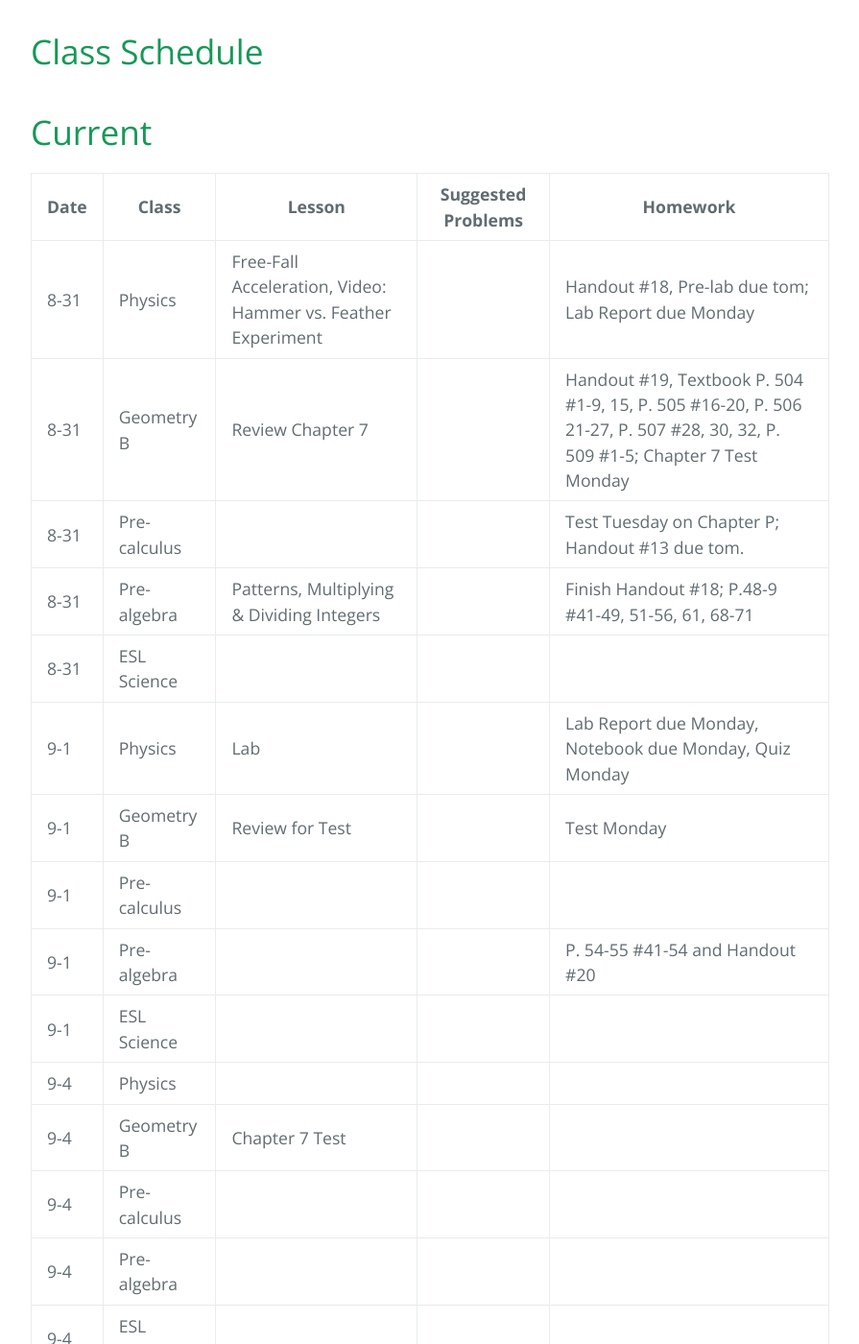
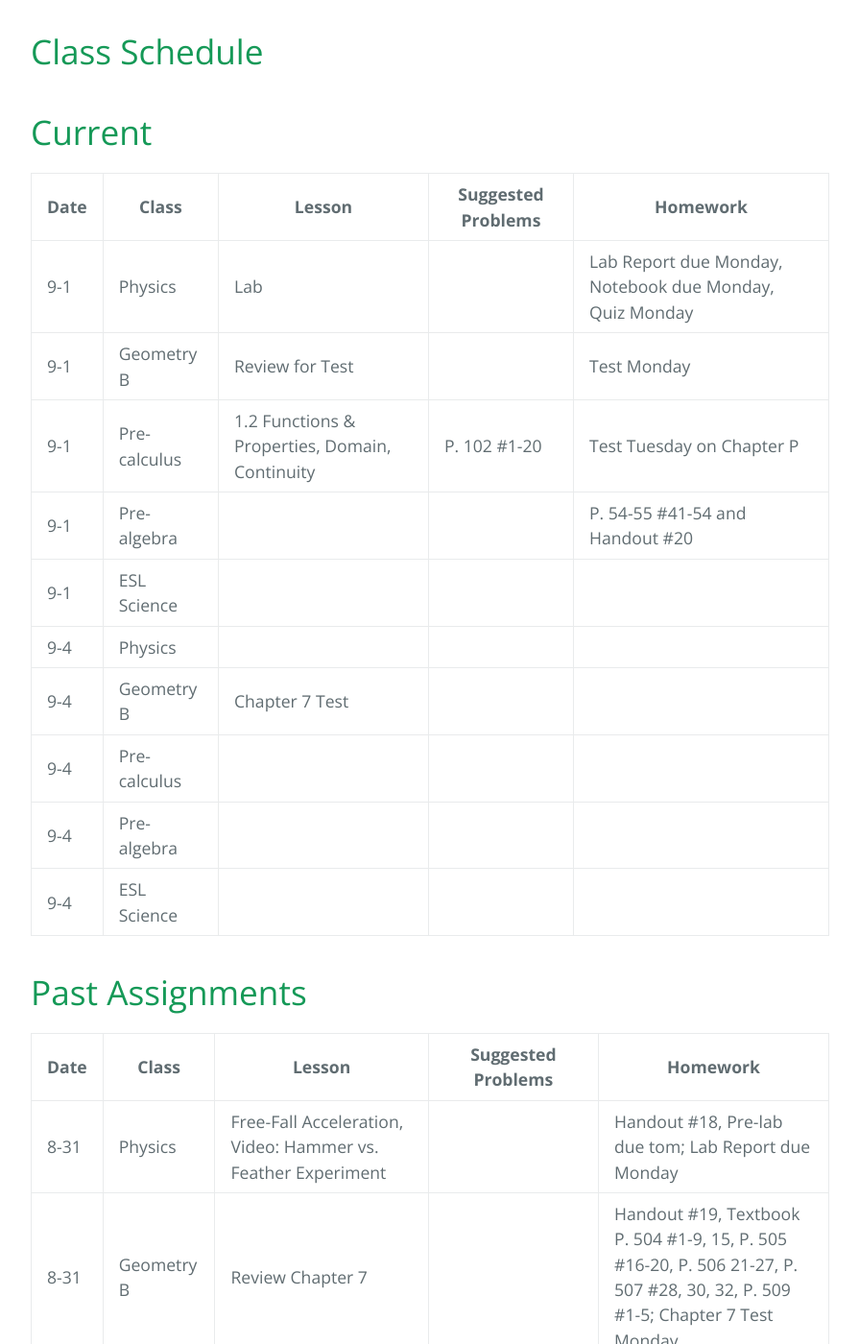
Before and after one commit to gpayoo/gpayoo, a Jekyll site: the page built from index.md, in a window 1280 px wide and 1400 px high, scrolled down 388 px. Shown: the whole window at 96% size, without its empty margins (192-1087 px from the left). Built offline with Jekyll 4.4.1, drawn with Linux system fonts in a browser that asks for light colours; our own code applies the rules of GitHub Pages for plain Markdown files; some of the changed text lies outside the part shown.

Commit message:
Update index.md

```diff
--- a/index.md
+++ b/index.md
@@ -9,14 +9,9 @@ layout: default
 
 | Date | Class | Lesson | Suggested Problems | Homework |
 | ---- | ----- | ------ | -------- | ---
-| 8-31 | Physics | Free-Fall Acceleration, Video: Hammer vs. Feather Experiment ||  Handout #18, Pre-lab due tom; Lab Report due Monday|
-| 8-31 | Geometry B | Review Chapter 7 | | Handout #19, Textbook P. 504 #1-9, 15, P. 505 #16-20, P. 506 21-27, P. 507 #28, 30, 32, P. 509 #1-5; Chapter 7 Test Monday |
-| 8-31 | Pre-calculus |  ||  Test Tuesday on Chapter P; Handout #13 due tom.
-| 8-31 | Pre-algebra | Patterns, Multiplying & Dividing Integers| | Finish Handout #18; P.48-9 #41-49, 51-56, 61, 68-71|
-| 8-31 | ESL Science |  |  |
 | 9-1 | Physics | Lab | | Lab Report due Monday, Notebook due Monday, Quiz Monday
 | 9-1 | Geometry B | Review for Test | | Test Monday |
-| 9-1 | Pre-calculus |  |  |
+| 9-1 | Pre-calculus | 1.2 Functions & Properties, Domain, Continuity | P. 102 #1-20 |  Test Tuesday on Chapter P |
 | 9-1 | Pre-algebra || | P. 54-55 #41-54 and Handout #20 |
 | 9-1 | ESL Science |  |  |
 | 9-4 | Physics |  | |
@@ -30,6 +25,11 @@ layout: default
 
 | Date | Class | Lesson | Suggested Problems | Homework |
 | ---- | ----- | ------ | -------- | ---
+| 8-31 | Physics | Free-Fall Acceleration, Video: Hammer vs. Feather Experiment ||  Handout #18, Pre-lab due tom; Lab Report due Monday|
+| 8-31 | Geometry B | Review Chapter 7 | | Handout #19, Textbook P. 504 #1-9, 15, P. 505 #16-20, P. 506 21-27, P. 507 #28, 30, 32, P. 509 #1-5; Chapter 7 Test Monday |
+| 8-31 | Pre-calculus | 1.2 Functions & Properties, Domain ||  Test Tuesday on Chapter P; Handout #13 due tom.
+| 8-31 | Pre-algebra | Patterns, Multiplying & Dividing Integers| | Finish Handout #18; P.48-9 #41-49, 51-56, 61, 68-71|
+| 8-31 | ESL Science | Review for Test |  | Study for test., Test on heat tom.
 | 8-30 | Physics | 1-D Kinematics Equations | |  Handout #12, 13, Textbook Prob. (see handout)
 | 8-30 | Geometry B | Dilation, Transformations | | Handout #15, 16, 17 |
 | 8-30 | Pre-calculus | Quiz, Review Graphing & Complex Numbers |  |
```
